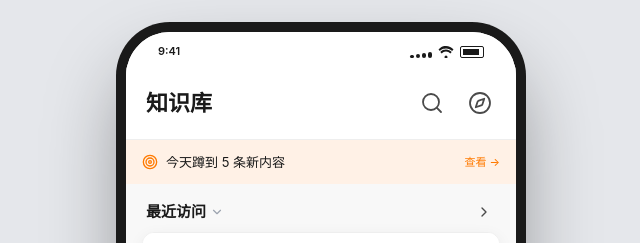
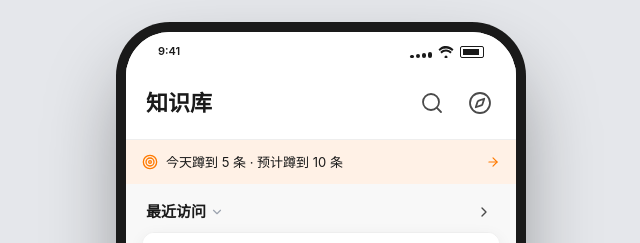
Before and after one commit to Galy-gif/ai-knowledge-demo-, a React (Vite) app in the folder app/: page /knowledge in a window 1280 px wide. Shown: the top 243 px of the page, without its empty margins (319-959 px from the left). Built offline with nearby package versions, Linux system fonts and the light colour scheme.

Commit message:
fix: K01 蹲一下横条文案改"预计蹲到" + 查看字改箭头（R55）

```diff
--- a/app/src/pages/knowledge/K01_KnowledgeHome.tsx
+++ b/app/src/pages/knowledge/K01_KnowledgeHome.tsx
@@ -1,6 +1,6 @@
 import { useState } from 'react'
 import { useNavigate } from 'react-router-dom'
-import { Check, ChevronDown, ChevronLeft, ChevronRight, Compass, Edit3, Globe, Inbox, PenLine, Plus, Search, Target, Trash2, Unlink } from 'lucide-react'
+import { ArrowRight, Check, ChevronDown, ChevronLeft, ChevronRight, Compass, Edit3, Globe, Inbox, PenLine, Plus, Search, Target, Trash2, Unlink } from 'lucide-react'
 import TabLayout from '../../components/layout/TabLayout'
 import RecentSection from '../../components/common/RecentSection'
 import SearchBar from '../../components/common/SearchBar'
@@ -155,6 +155,8 @@ function SelectionDot({ selected, visible }: { selected: boolean; visible: boole
     </div>
   )
 }
+
+const TODAY_EXPECTED_COUNT = 10
 
 export default function K01_KnowledgeHome() {
   const navigate = useNavigate()
@@ -502,11 +504,13 @@ export default function K01_KnowledgeHome() {
             onClick={() => navigate('/watch/today')}
             className="h-11 flex-shrink-0 flex items-center justify-between px-4 bg-[#FFF1E6] active:bg-[#FFE4D0] transition-colors"
           >
-            <div className="flex items-center gap-2">
-              <Target size={16} className="text-[#FF7A00]" />
-              <span className="text-[13px] text-ink-primary">今天蹲到 {todayUnread} 条新内容</span>
+            <div className="flex items-center gap-2 min-w-0">
+              <Target size={16} className="text-[#FF7A00] flex-shrink-0" />
+              <span className="text-[13px] text-ink-primary truncate">
+                今天蹲到 {todayUnread} 条 · 预计蹲到 {TODAY_EXPECTED_COUNT} 条
+              </span>
             </div>
-            <span className="text-[11px] font-medium text-[#FF7A00]">查看 →</span>
+            <ArrowRight size={14} className="text-[#FF7A00] flex-shrink-0" />
           </button>
         )}
 
```
